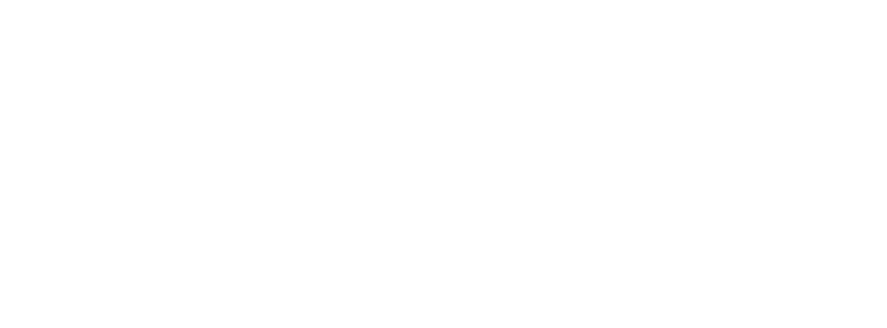
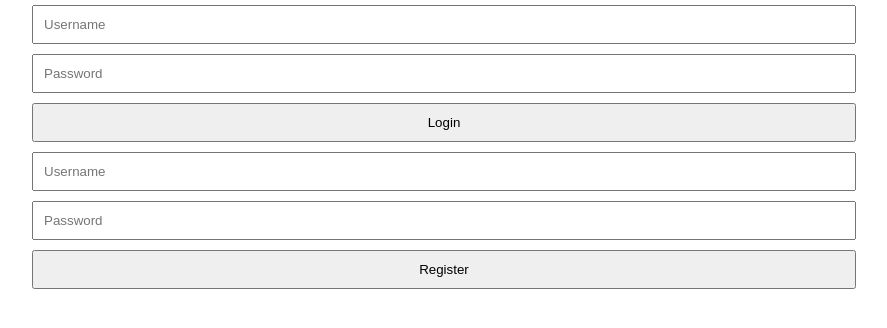
Before and after one commit to cesarjakub/log_reg_blog, a plain HTML site: page index.html in a window 1280 px wide. Shown: the whole page, without its empty margins (213-1100 px from the left). Drawn offline with Linux system fonts and the light colour scheme.

Commit message:
feat: css

```diff
--- a/index.html
+++ b/index.html
@@ -3,9 +3,26 @@
 <head>
     <meta charset="UTF-8">
     <meta name="viewport" content="width=device-width, initial-scale=1.0">
-    <title></title>
+    <link rel="stylesheet" href="style.css">
+    <script src="script.js" defer></script>
+    <title>Blog</title>
 </head>
 <body>
-
+    <div class="container">
+        <div class="login" id="login">
+            <form>
+                <input type="text" name="username" placeholder="Username" required id="Lusername">
+                <input type="password" name="password" placeholder="Password" required id="Lpassword">
+                <input type="submit" value="Login" id="Lsubmit">
+            </form>
+        </div>
+        <div class="reg" id="reg">
+            <form>
+                <input type="text" name="username" placeholder="Username" required id="Rusername">
+                <input type="password" name="password" placeholder="Password" required id="Rpassword">
+                <input type="submit" value="Register" id="Rsubmit">
+            </form>
+        </div>
+    </div>
 </body>
 </html>
--- a/style.css
+++ b/style.css
@@ -0,0 +1,45 @@
+*{
+    margin: 0;
+    padding: 0;
+}
+
+.container{
+    display: flex;
+    flex-direction: column;
+    flex-wrap: wrap;
+    justify-content: center;
+    align-items: center;
+}
+
+.login{
+    width: 800px;
+    display: flex;
+    justify-content: center;
+    align-items: center;
+}
+
+.reg{
+    width: 800px;
+    display: flex;
+    justify-content: center;
+    align-items: center;
+}
+
+input[type=text], input[type=password]{
+    width: 100%;
+    padding: 10px;
+    margin: 5px;
+}
+
+input[type=submit]{
+    padding: 10px;
+    margin: 5px;
+}
+
+form{
+    display: flex;
+    justify-content: center;
+    flex-wrap: wrap;
+    flex-direction: column;
+    width: 800px;
+}
```
